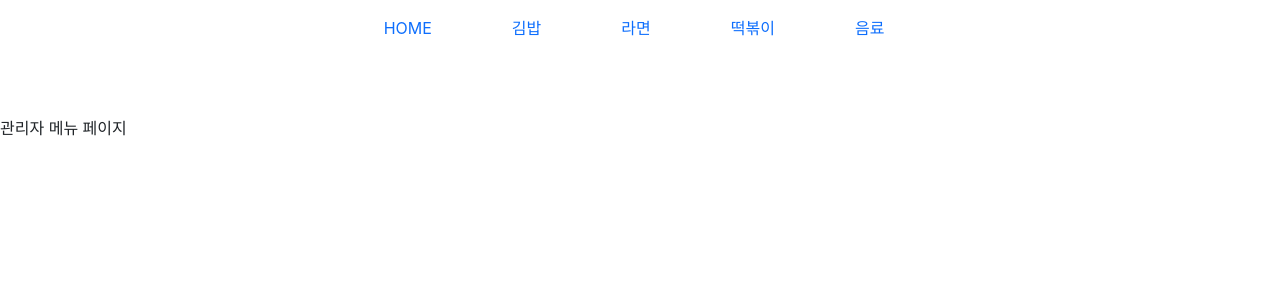
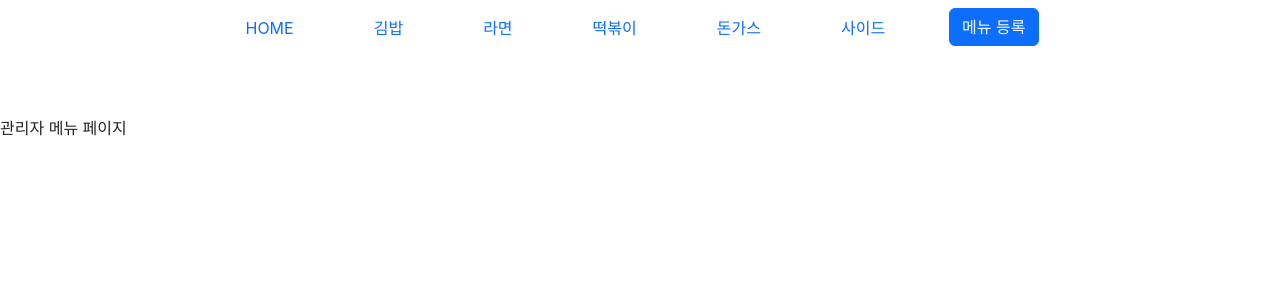
Before and after one commit to noFlowWater/signage_solution, a React (Create React App) app in the folder react_signage/: page /admin/menu in a window 1280 px wide. Shown: the top 300 px of the page. Built offline with nearby package versions, Linux system fonts and the light colour scheme.

Commit message:
refactor:adminNavBar 수정

```diff
--- a/react_signage/src/components/AdminNavBar.js
+++ b/react_signage/src/components/AdminNavBar.js
@@ -44,14 +44,32 @@ const AdminNavBar = () => {
                         style={{ textDecoration: 'none' }}>
                         떡볶이</NavLink>
                     </li>
-                    <li className="nav-item">
+                    <li className="nav-item me-5">
                     <NavLink
                         activeClassName = "active"
                         className="nav-link"
                         aria-current="page"
                         to="/"
                         style={{ textDecoration: 'none' }}>
-                        음료</NavLink>
+                        돈가스</NavLink>
+                    </li>
+                    <li className="nav-item me-5">
+                    <NavLink
+                        activeClassName = "active"
+                        className="nav-link"
+                        aria-current="page"
+                        to="/"
+                        style={{ textDecoration: 'none' }}>
+                        사이드</NavLink>
+                    </li>
+                    <li className="nav-item">
+                    <NavLink
+                        activeClassName = "active"
+                        className="btn btn-primary"
+                        aria-current="page"
+                        to="/admin/menu/reg"
+                        style={{ textDecoration: 'none' }}>
+                        메뉴 등록</NavLink>
                     </li>
                 </ul>
             </div>
```
